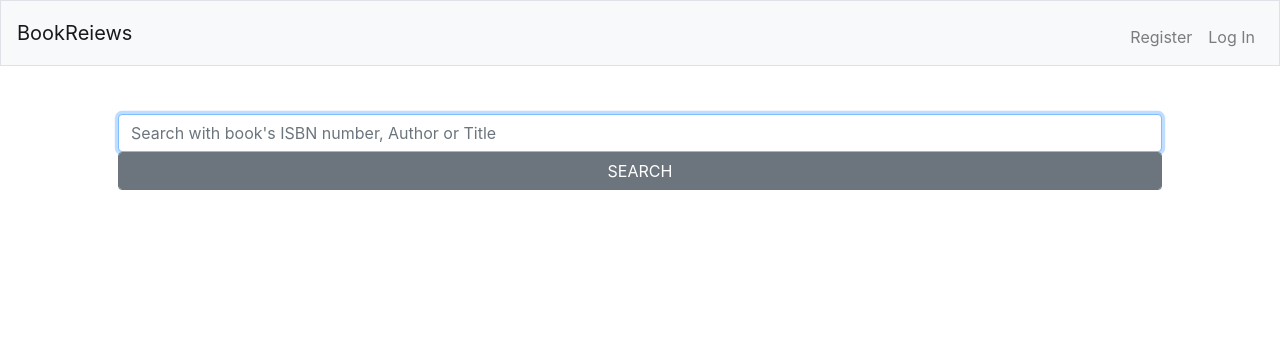
After one commit to akomiqaia/Book-review-web-page, a Flask app: template templates/bookInfo.html in a window 1280 px wide. The commit adds this page. Shown: the top 349 px of the page. Run offline with Flask 2, Linux system fonts and the light colour scheme; the template is opened without the code that fills it, so the values that code supplies are empty; some libraries are stand-ins or nearby versions.

Commit message:
created route for book/isbn and adding links in search page

```diff
--- a/application.py
+++ b/application.py
@@ -35,13 +35,22 @@ def index():
 
 @app.route("/search", methods=['POST'])
 def search():
-    # maybe imprve the higjlighting of search. in the result page to dispaly table highlited where it was match.
+    # maybe imprve the highlighting of search. in the result page to dispaly table highlited where it was match.
     searchword = request.form.get("search")
     searchword = "%" + searchword + "%"
     books = db.execute("SELECT isbn, title, author, year FROM books WHERE isbn ILIKE :searchword OR title ILIKE :searchword OR author ILIKE :searchword",
                             {"searchword": searchword}).fetchall()
 
     return render_template("search.html", bookList=books)
+
+@app.route("/book/<isbn>")
+def bookInfo(isbn):
+    book = db.execute("SELECT isbn, title, author, year FROM books WHERE isbn = :isbn",
+                    {"isbn": isbn}).fetchone()
+    if not book:
+        return render_template("error.html", errMessage="No such book")
+
+    return render_template("bookInfo.html", book=book)
 
 @app.route("/register", methods=["GET", "POST"])
 def register():
--- /dev/null
+++ b/templates/bookInfo.html
@@ -0,0 +1,23 @@
+{% extends "layout.html" %}
+
+{% block title %}
+  Book Information
+{% endblock %}
+
+{% block body %}
+<form class="form-group" action="/search" method="POST">
+  <input class="form-control" type="text" name="search" placeholder="Search with book's ISBN number, Author or Title" autofocus>
+  <button class="btn btn-secondary form-control" type="submit">SEARCH</button>
+</form>
+<div class="container p-5">
+</div>
+
+<div>
+  <tr data-href="{{ url_for('bookInfo', isbn = book.isbn) }}">
+    <td><a></a>{{ book.isbn }}</td>
+    <td><a></a>{{ book.title }}</td>
+    <td><a></a>{{ book.author }}</td>
+    <td><a></a>{{ book.year }}</td>
+</tr>
+</div>
+{% endblock %}
```
Also changed, not shown: templates/search.html (+11 -5 lines), 3 other files.
